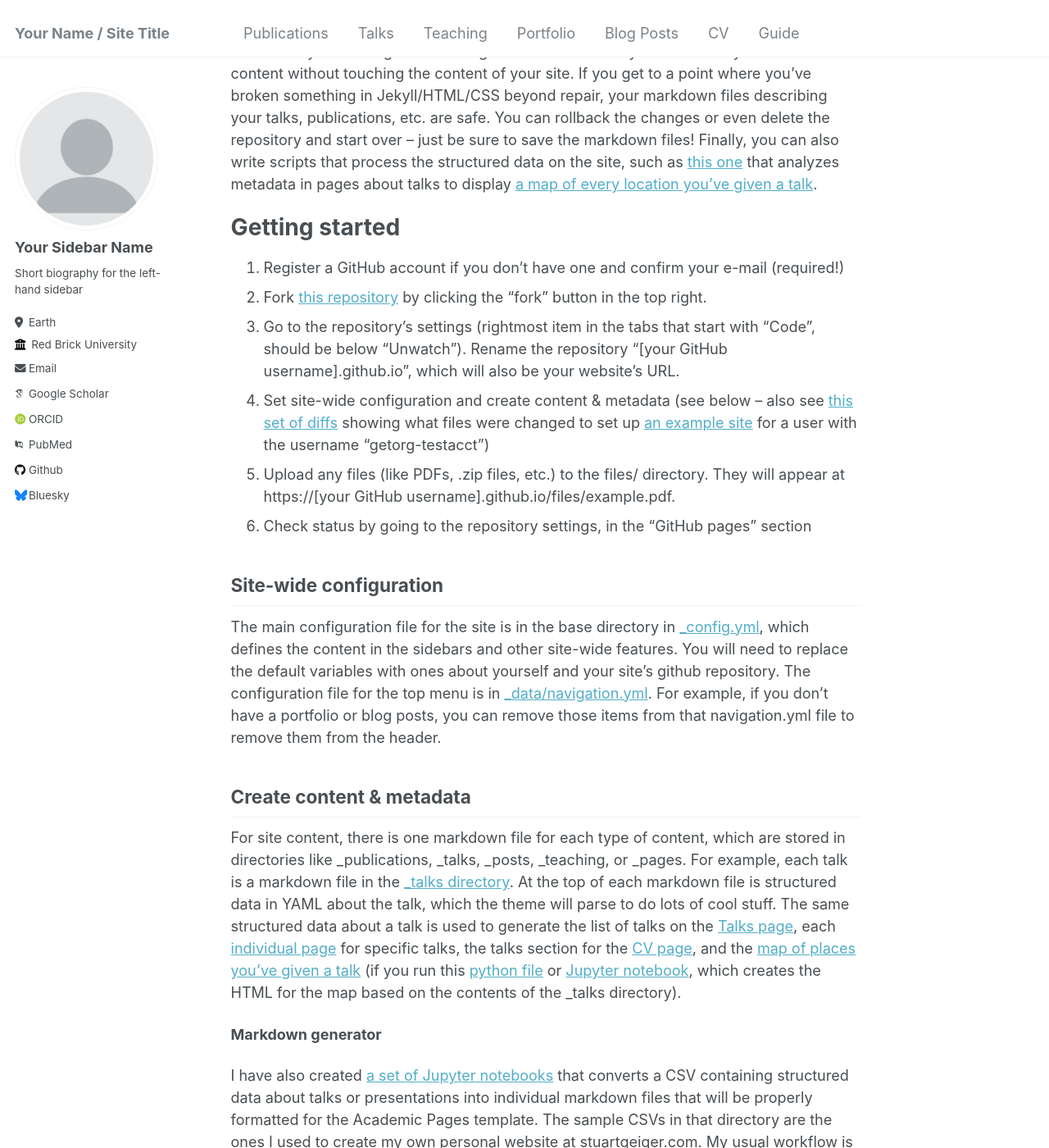
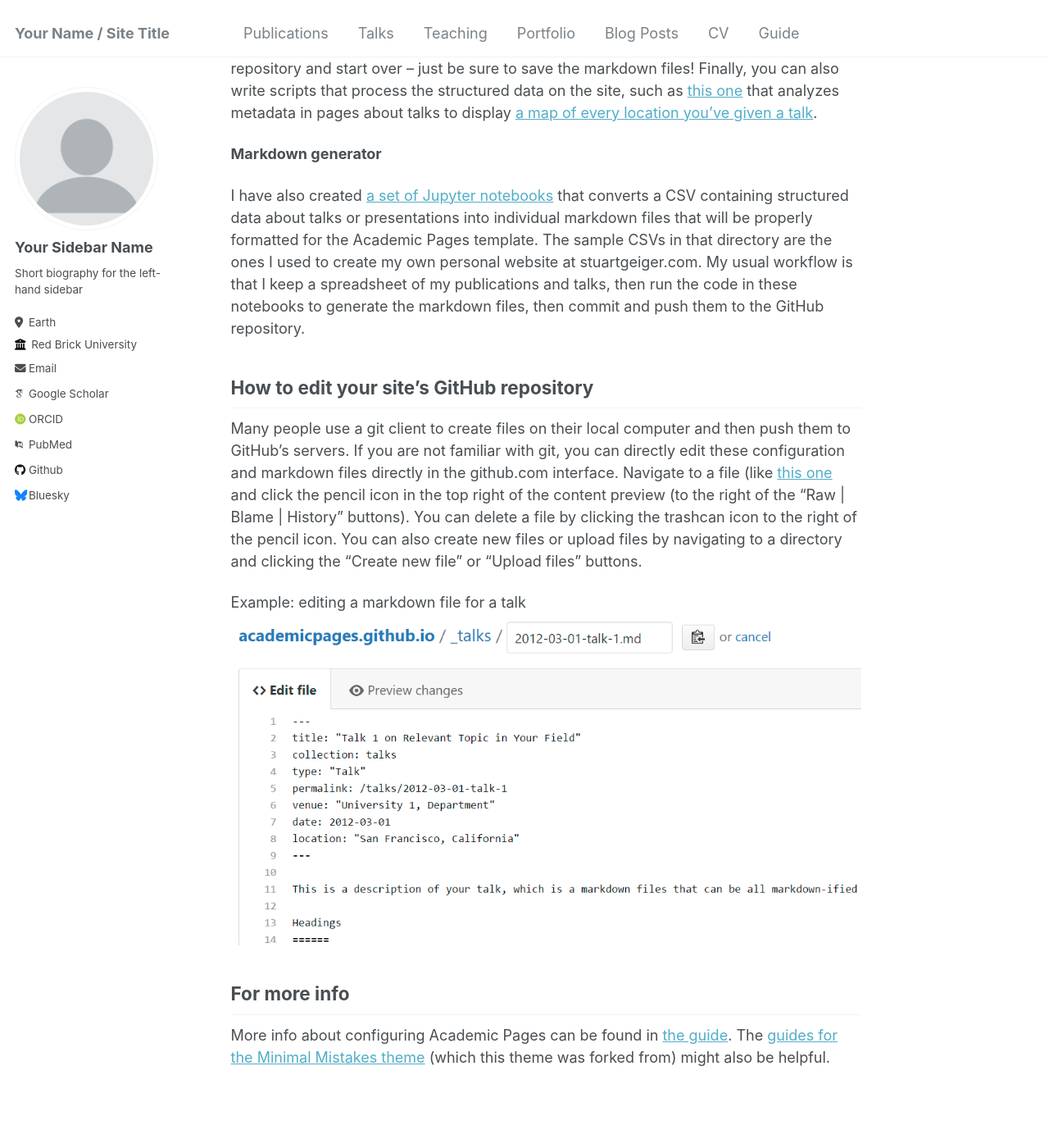
Before and after one commit to AlisonWWWong/my-academic-profile, a Jekyll site: the page built from _pages/about.md, in a window 1280 px wide and 1400 px high, scrolled down 762 px. Shown: the whole window at 82% size. Built offline with Jekyll 4.4.1, drawn with Linux system fonts in a browser that asks for light colours; some web fonts are replaced; some of the changed text lies outside the part shown.

Commit message:
Update about.md

```diff
--- a/_pages/about.md
+++ b/_pages/about.md
@@ -7,7 +7,11 @@ redirect_from:
   - /about.html
 ---
 
-This is the front page of a website that is powered by the [Academic Pages template](https://github.com/academicpages/academicpages.github.io) and hosted on GitHub pages. [GitHub pages](https://pages.github.com) is a free service in which websites are built and hosted from code and data stored in a GitHub repository, automatically updating when a new commit is made to the respository. This template was forked from the [Minimal Mistakes Jekyll Theme](https://mmistakes.github.io/minimal-mistakes/) created by Michael Rose, and then extended to support the kinds of content that academics have: publications, talks, teaching, a portfolio, blog posts, and a dynamically-generated CV. You can fork [this repository](https://github.com/academicpages/academicpages.github.io) right now, modify the configuration and markdown files, add your own PDFs and other content, and have your own site for free, with no ads! An older version of this template powers my own personal website at [stuartgeiger.com](http://stuartgeiger.com), which uses [this Github repository](https://github.com/staeiou/staeiou.github.io).
+
+About Me
+======
+I am Xianting Huang, also known as Alison Wong or Hinting Wong (Cantonese transliteration), currently studying Computer Science at Jinan University with a specialization in Artificial Intelligence.
+My research interests include Machine Learning, Artificial Intelligence Security, etc. Under the supervision of Professor Ke Wang.
 
 A data-driven personal website
 ======
@@ -15,22 +19,7 @@ Like many other Jekyll-based GitHub Pages templates, Academic Pages makes you se
 
 Many of the features of dynamic content management systems (like Wordpress) can be achieved in this fashion, using a fraction of the computational resources and with far less vulnerability to hacking and DDoSing. You can also modify the theme to your heart's content without touching the content of your site. If you get to a point where you've broken something in Jekyll/HTML/CSS beyond repair, your markdown files describing your talks, publications, etc. are safe. You can rollback the changes or even delete the repository and start over -- just be sure to save the markdown files! Finally, you can also write scripts that process the structured data on the site, such as [this one](https://github.com/academicpages/academicpages.github.io/blob/master/talkmap.ipynb) that analyzes metadata in pages about talks to display [a map of every location you've given a talk](https://academicpages.github.io/talkmap.html).
 
-Getting started
-======
-1. Register a GitHub account if you don't have one and confirm your e-mail (required!)
-1. Fork [this repository](https://github.com/academicpages/academicpages.github.io) by clicking the "fork" button in the top right.
-1. Go to the repository's settings (rightmost item in the tabs that start with "Code", should be below "Unwatch"). Rename the repository "[your GitHub username].github.io", which will also be your website's URL.
-1. Set site-wide configuration and create content & metadata (see below -- also see [this set of diffs](http://archive.is/3TPas) showing what files were changed to set up [an example site](https://getorg-testacct.github.io) for a user with the username "getorg-testacct")
-1. Upload any files (like PDFs, .zip files, etc.) to the files/ directory. They will appear at https://[your GitHub username].github.io/files/example.pdf.
-1. Check status by going to the repository settings, in the "GitHub pages" section
 
-Site-wide configuration
-------
-The main configuration file for the site is in the base directory in [_config.yml](https://github.com/academicpages/academicpages.github.io/blob/master/_config.yml), which defines the content in the sidebars and other site-wide features. You will need to replace the default variables with ones about yourself and your site's github repository. The configuration file for the top menu is in [_data/navigation.yml](https://github.com/academicpages/academicpages.github.io/blob/master/_data/navigation.yml). For example, if you don't have a portfolio or blog posts, you can remove those items from that navigation.yml file to remove them from the header.
-
-Create content & metadata
-------
-For site content, there is one markdown file for each type of content, which are stored in directories like _publications, _talks, _posts, _teaching, or _pages. For example, each talk is a markdown file in the [_talks directory](https://github.com/academicpages/academicpages.github.io/tree/master/_talks). At the top of each markdown file is structured data in YAML about the talk, which the theme will parse to do lots of cool stuff. The same structured data about a talk is used to generate the list of talks on the [Talks page](https://academicpages.github.io/talks), each [individual page](https://academicpages.github.io/talks/2012-03-01-talk-1) for specific talks, the talks section for the [CV page](https://academicpages.github.io/cv), and the [map of places you've given a talk](https://academicpages.github.io/talkmap.html) (if you run this [python file](https://github.com/academicpages/academicpages.github.io/blob/master/talkmap.py) or [Jupyter notebook](https://github.com/academicpages/academicpages.github.io/blob/master/talkmap.ipynb), which creates the HTML for the map based on the contents of the _talks directory).
 
 **Markdown generator**
 
```
